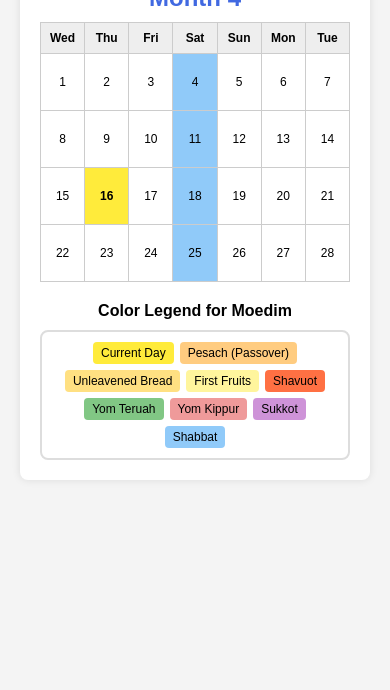
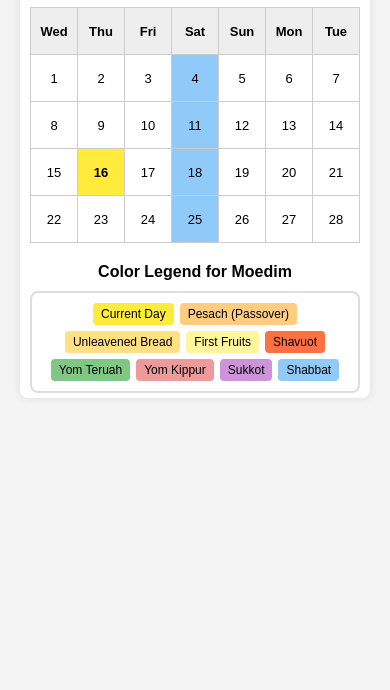
Before and after one commit to harvestcalling/jubile-calendar, a plain HTML site: page index.html in a window 390 px wide. Shown: the part 154-844 px from the top of the page. Drawn offline with Linux system fonts and the light colour scheme.

Commit message:
Update index.html

```diff
--- a/index.html
+++ b/index.html
@@ -31,9 +31,10 @@
 
     #calendar table {
       width: 100%;
-      table-layout: fixed;
+      table-layout: fixed; /* keep columns equal */
       border-collapse: collapse;
       margin: 0 auto;
+      max-width: 600px; /* limit width for large screens */
     }
 
     th {
@@ -50,6 +51,7 @@
       text-align: center;
       border: 1px solid #ccc;
       height: 40px;
+      word-wrap: break-word;
     }
 
     .current-day {
@@ -104,9 +106,20 @@
 
     /* Responsive adjustments */
     @media (max-width: 600px) {
+      #calendar-wrapper {
+        padding: 10px;
+        max-width: 100%;
+      }
+
+      #calendar table {
+        max-width: 100%;
+        width: 100%;
+      }
+
       th, td {
-        padding: 8px;
-        font-size: 12px;
+        padding: 10px;
+        font-size: 14px;
+        height: 35px;
       }
 
       #legend-wrapper {
@@ -117,6 +130,25 @@
       #legend-wrapper span {
         font-size: 12px;
         padding: 4px 8px;
+      }
+    }
+
+    /* Portrait mode tweaks to reduce skew but keep layout */
+    @media (max-width: 600px) and (orientation: portrait) {
+      #calendar-wrapper {
+        padding: 5px 10px;
+      }
+
+      #calendar table {
+        max-width: 100%;
+        width: 100%;
+        table-layout: fixed; /* important: keep fixed */
+      }
+
+      th, td {
+        padding: 8px 6px;
+        font-size: 13px;
+        height: 30px;
       }
     }
   </style>
@@ -142,8 +174,8 @@
 
   <script>
     const moedimDates = {
-      1: { pesach: 14, unleavened: [15,16,17,18,20,21], firstFruits: 19 },  // firstFruits updated to 19
-      3: { shavuot: 12 },  // shavuot updated to 12
+      1: { pesach: 14, unleavened: [15,16,17,18,20,21], firstFruits: 19 },
+      3: { shavuot: 12 },
       7: {
         yomTeruah: 1,
         yomKippur: [9,10],
```
